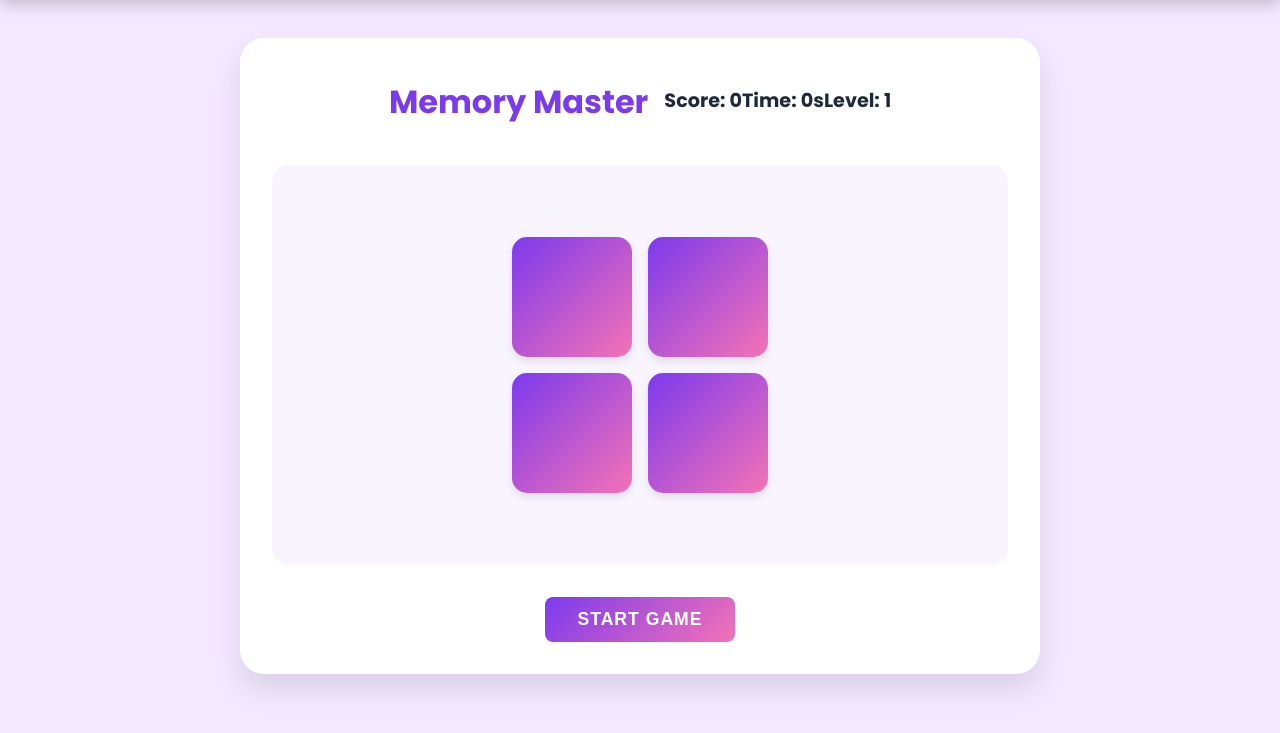
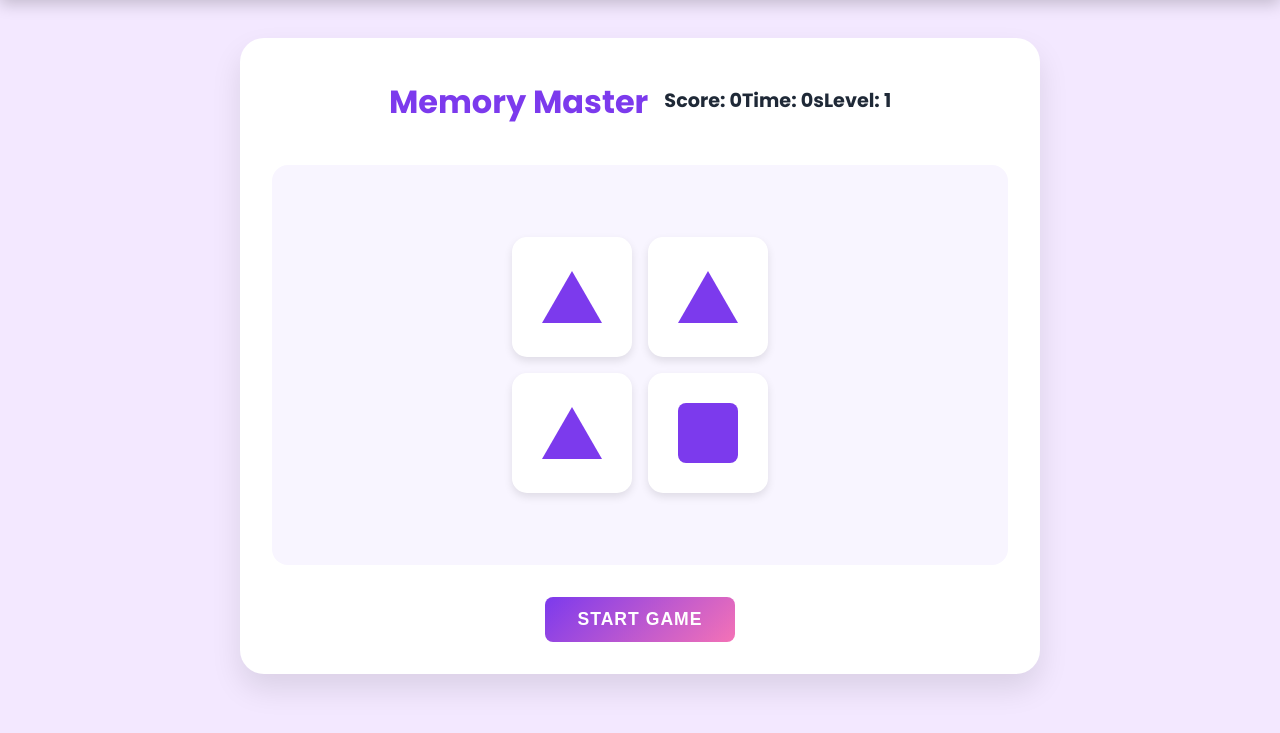
Before and after one commit to Gia-Gupta/mindmoves, a Flask app: page /memory in a window 1280 px wide. Shown: the part 90-823 px from the top of the page. Run offline with Flask 2, Linux system fonts and the light colour scheme.

Commit message:
memory game

```diff
--- a/app/templates/memory.html
+++ b/app/templates/memory.html
@@ -97,20 +97,82 @@
     display: flex;
     justify-content: center;
     align-items: center;
-    font-size: 2rem;
+    font-size: 4rem;
     font-weight: bold;
     box-shadow: 0 4px 8px rgba(0, 0, 0, 0.1);
 }
 
 .memory-card-front {
-    background: linear-gradient(135deg, var(--gradient-start), var(--gradient-end));
-    color: white;
+    background: white;
+    color: var(--primary-color);
+    transform: rotateY(0deg);
 }
 
 .memory-card-back {
-    background: white;
+    background: linear-gradient(135deg, var(--gradient-start), var(--gradient-end));
+    color: white;
     transform: rotateY(180deg);
-    color: var(--primary-color);
+}
+
+/* Shape styles */
+.shape {
+    width: 60px;
+    height: 60px;
+}
+
+.shape.circle {
+    background: var(--primary-color);
+    border-radius: 50%;
+}
+
+.shape.square {
+    background: var(--primary-color);
+    border-radius: 8px;
+}
+
+.shape.triangle {
+    width: 0;
+    height: 0;
+    border-left: 30px solid transparent;
+    border-right: 30px solid transparent;
+    border-bottom: 52px solid var(--primary-color);
+}
+
+.shape.star {
+    position: relative;
+    display: inline-block;
+    width: 0;
+    height: 0;
+    border-right: 30px solid transparent;
+    border-bottom: 21px solid var(--primary-color);
+    border-left: 30px solid transparent;
+    transform: rotate(35deg);
+}
+.shape.star:before {
+    border-bottom: 24px solid var(--primary-color);
+    border-left: 9px solid transparent;
+    border-right: 9px solid transparent;
+    position: absolute;
+    height: 0;
+    width: 0;
+    top: -13px;
+    left: -21px;
+    display: block;
+    content: '';
+    transform: rotate(-35deg);
+}
+.shape.star:after {
+    position: absolute;
+    display: block;
+    top: 0px;
+    left: -31px;
+    width: 0px;
+    height: 0px;
+    border-right: 30px solid transparent;
+    border-bottom: 21px solid var(--primary-color);
+    border-left: 30px solid transparent;
+    transform: rotate(-70deg);
+    content: '';
 }
 
 .game-controls {
@@ -176,9 +238,17 @@ document.addEventListener('DOMContentLoaded', function() {
         const card = document.createElement('div');
         card.className = 'memory-card';
 
+        // Create front side with shape
         const front = document.createElement('div');
         front.className = 'memory-card-front';
 
+        const shapeDiv = document.createElement('div');
+        const shapes = ['circle', 'square', 'triangle', 'star'];
+        const randomShape = shapes[Math.floor(Math.random() * shapes.length)];
+        shapeDiv.className = `shape ${randomShape}`;
+        front.appendChild(shapeDiv);
+
+        // Create back side with number
         const back = document.createElement('div');
         back.className = 'memory-card-back';
         const number = Math.floor(Math.random() * 100);
```
